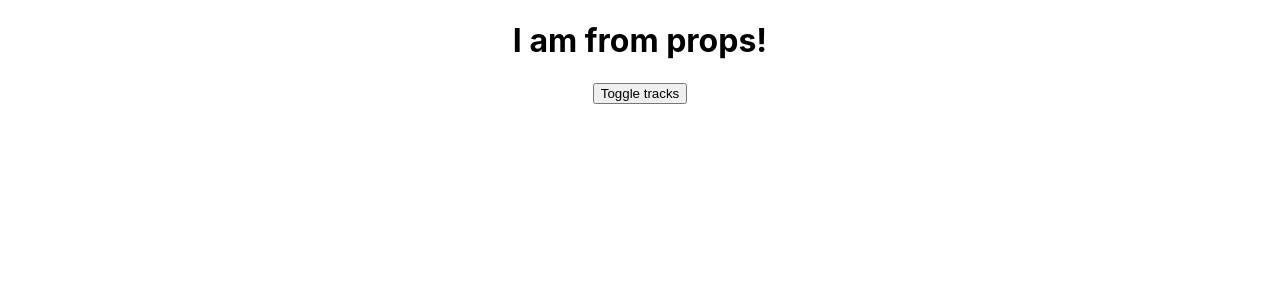
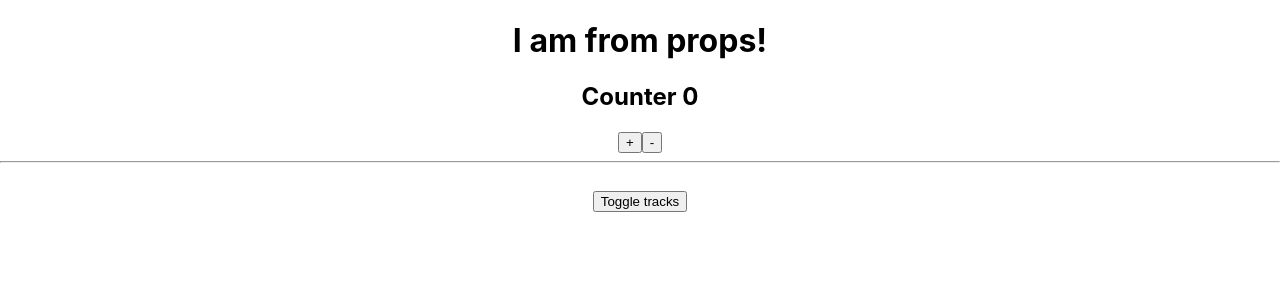
Before and after one commit to karaulovskin/react-theory, a React (Create React App) app: page / in a window 1280 px wide. Shown: the top 300 px of the page. Built offline with nearby package versions, Linux system fonts and the light colour scheme.

Commit message:
Фрагменты. Часть 1

```diff
--- a/src/App.js
+++ b/src/App.js
@@ -2,6 +2,7 @@
 import './App.scss';
 import Track from "./Track/Track";
 import ErrorBoundary from "./ErrorBoundary/ErrorBoundary";
+import Counter from "./Counter/Counter";
 
 class App extends Component {
     constructor(props) {
@@ -10,8 +11,8 @@
         this.state = {
             tracks: [
                 {performer:'Mind Against', name:'Track_1'},
-                {performer:'Tale of Us', name:'Track_1'},
-                {performer:'Tale of Us', name:'Track_2'}
+                // {performer:'Tale of Us', name:'Track_1'},
+                // {performer:'Tale of Us', name:'Track_2'}
             ],
             pageTitle: 'React components',
             showTracks: false
@@ -82,7 +83,12 @@
                 {/*<h1>{this.state.pageTitle}</h1>*/}
                 <h1>{ this.props.title }</h1>
 
+                <Counter />
+
+                <hr/>
+
                 <button
+                    style={{ marginTop: 20 }}
                     onClick={ this.toggleTrackHandler }
                 >Toggle tracks</button>
                 <div
--- /dev/null
+++ b/src/Counter/Counter.js
@@ -0,0 +1,29 @@
+import React, {Component} from "react"
+
+export default class Counter extends Component {
+    state = {
+        counter: 0
+    }
+
+    addCounter = () => {
+        this.setState({
+            counter: this.state.counter + 1
+        })
+    }
+
+    render() {
+        // return (
+        //     <div>
+        //         <h2>Counter {this.state.counter}</h2>
+        //         <button onClick={this.addCounter}>+</button>
+        //         <button onClick={() => this.setState({counter: this.state.counter - 1})}>-</button>
+        //     </div>
+        // )
+
+        return [
+                <h2 key={'1'}>Counter {this.state.counter}</h2>,
+                <button key={'2'} onClick={this.addCounter}>+</button>,
+                <button key={'3'} onClick={() => this.setState({counter: this.state.counter - 1})}>-</button>
+        ]
+    }
+}
--- a/src/Track/Track.js
+++ b/src/Track/Track.js
@@ -38,9 +38,9 @@
     render() {
         console.log('Track render')
 
-        if (Math.random() > 0.7) {
-            throw new Error('Track random failed')
-        }
+        // if (Math.random() > 0.7) {
+        //     throw new Error('Track random failed')
+        // }
 
         const style = {
             border: '1px solid #ccc',
```
